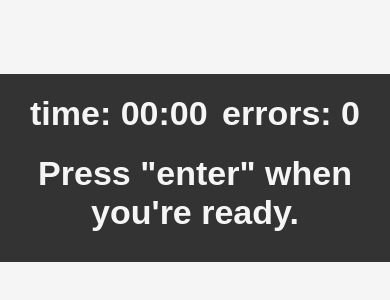
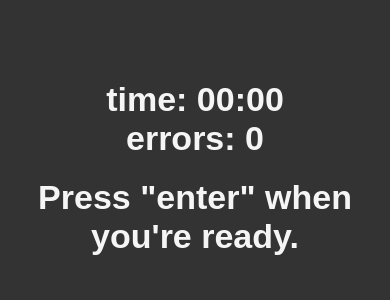
Before and after one commit to szyszak/typing-game, a website: page src/index.html in a window 390 px wide. Shown: the part 254-554 px from the top of the page. Drawn offline with nearby package versions, Linux system fonts and the light colour scheme; files that its build step writes are made by us from their sources.

Commit message:
added RWD

```diff
--- a/src/styles.scss
+++ b/src/styles.scss
@@ -46,3 +46,25 @@ body {
 .correct {
   background-color: #1bd04c;
 }
+
+@media (max-width: 600px) {
+  body {
+    background-color: #333333;
+  }
+}
+
+@media (max-width: 460px) {
+  .game {
+    padding: 30px;
+  }
+
+  .timer,
+  .errors {
+    position: static;
+    text-align: center;
+  }
+
+  .word-view {
+    margin-top: 20px;
+  }
+}
```
Also changed, not shown: dist/styles.css.
